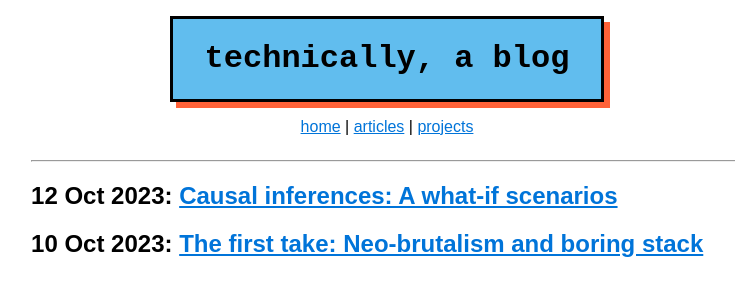
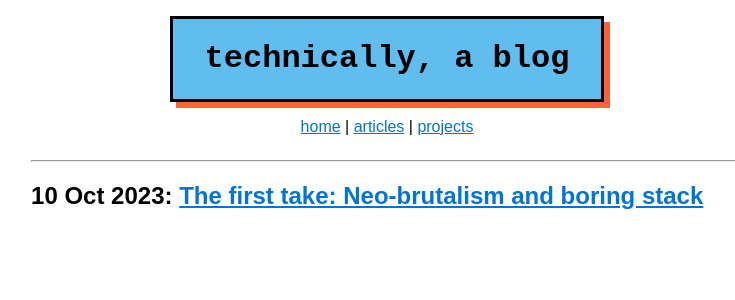
Before and after one commit to 2na3k/2na3k.github.io, a Jekyll site: the page built from articles/index.html, in a window 1280 px wide. Shown: the top 300 px of the page, without its empty margins (253-988 px from the left). Built offline with Jekyll 4.4.1, drawn with Linux system fonts in a browser that asks for light colours; some web fonts are replaced.

Commit message:
adding several projects, remove placeholder post

```diff
--- a/_posts/2023-11-19-causal.md
+++ /dev/null
@@ -1,12 +0,0 @@
----
-layout: post
-title: "Causal inferences: A what-if scenarios"
-date: 2023-10-12
----
-
-(I just nearly pulled o)
-## Concepts
-
-## AB Testing
-
-## I need more test
--- a/projects/index.html
+++ b/projects/index.html
@@ -22,8 +22,8 @@
     </div>
     <h1>Ongoing projects</h1>
     <ul>
-        <li><strong>causalfwk</strong>: Causal discovery and inference framework.</li>
-        <li><strong>Other stuff</strong>: Recommender systems, LLM, GraphML, Apache Spark and a little bit of Rust.</li>
+        <li><a href="https://github.com/2na3k/krabs"><strong>krabs</strong></a>: Vibecoded the whole sandbox for Mr. Eugene H. Krabs.</li>
+        <li><strong>Other stuff</strong>: <a href="https://github.com/2na3k/smolvllm">Rewrite vLLM for mlx</a>, <a href="https://github.com/2na3k/flint"></a>PyArrow-based DuckDB distributed framework</li>
     </ul>
   </div>
 </body>
```
Also changed, not shown: 1 other file.
